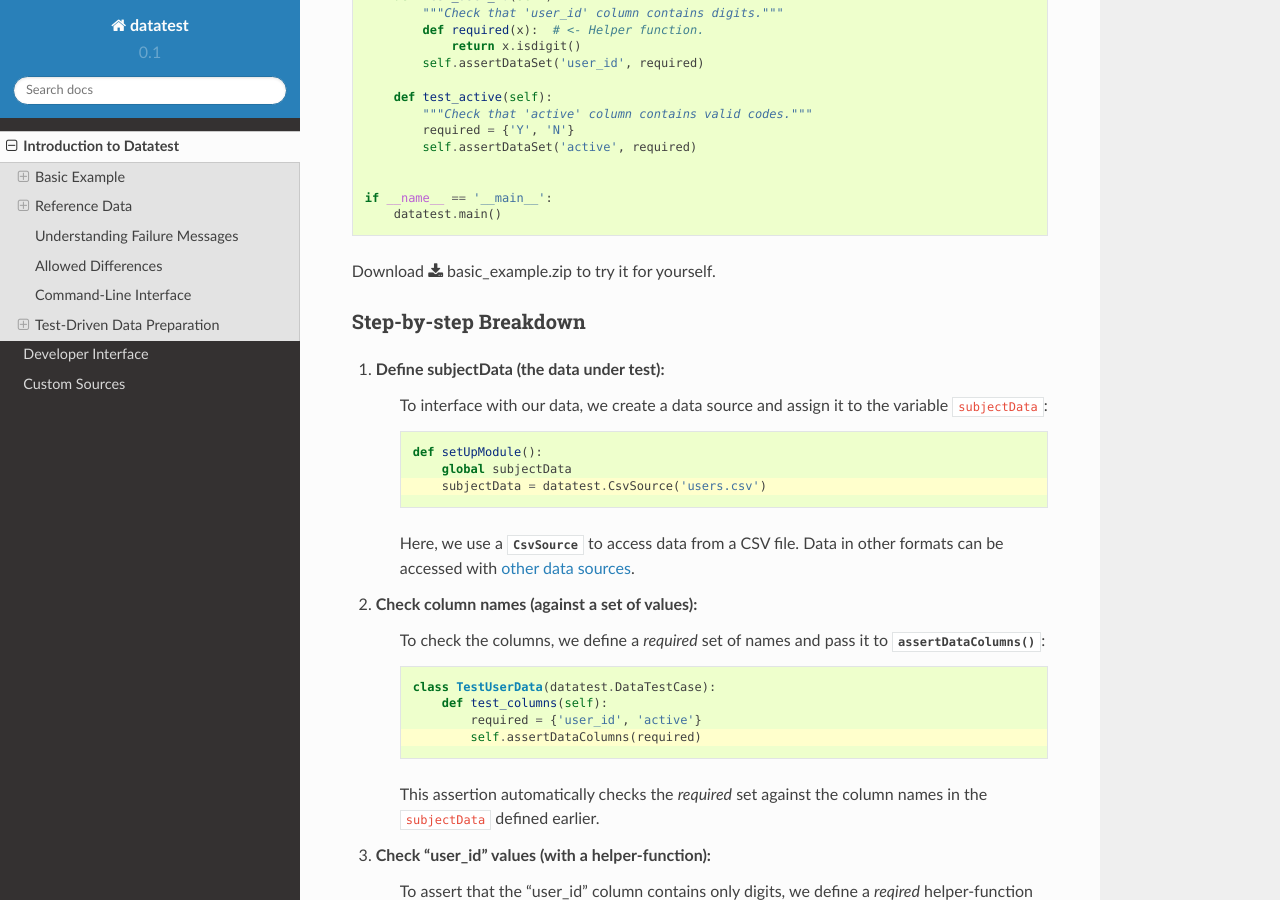
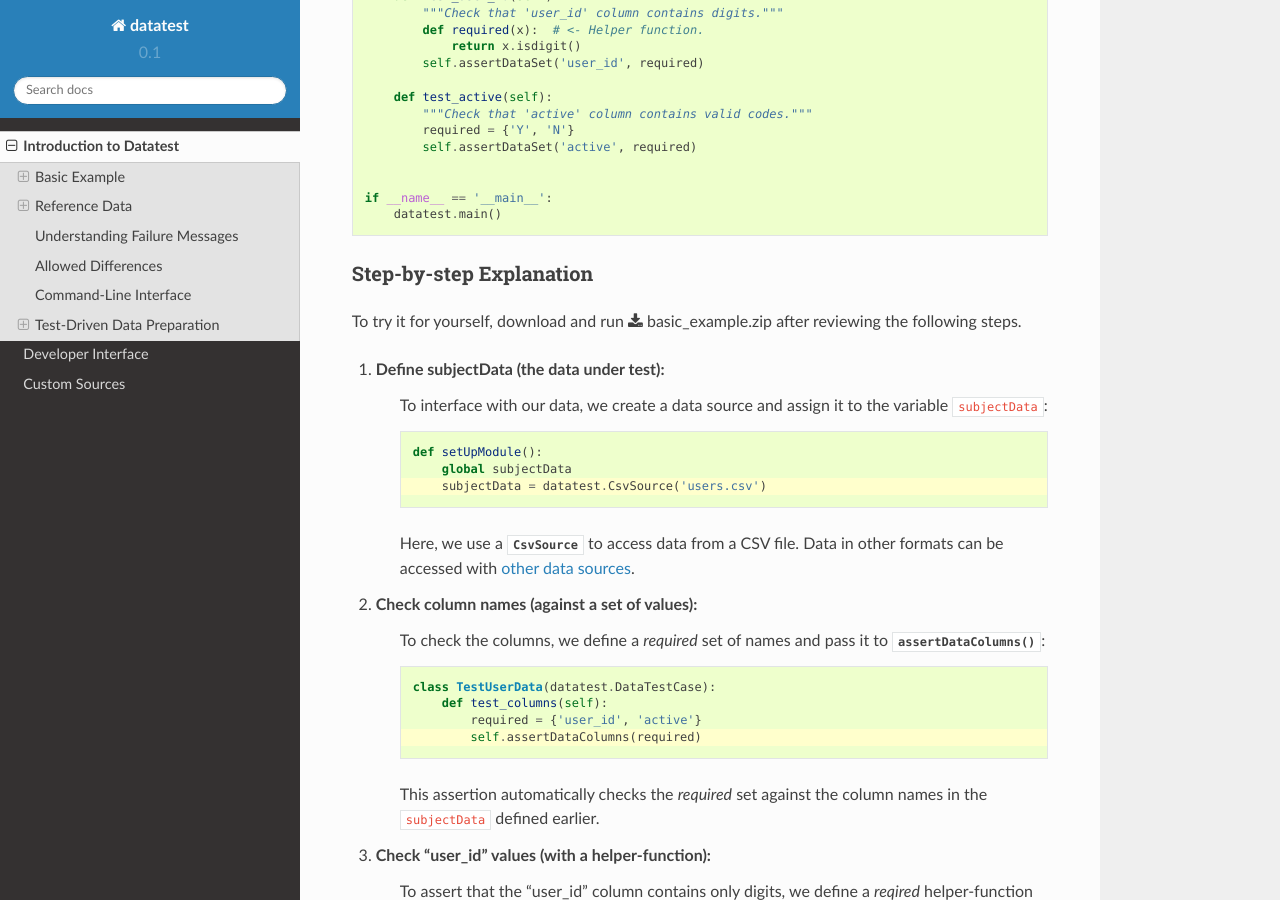
Before and after one commit to shawnbrown/datatest, a Sphinx documentation site: the page built from docs/intro.rst, in a window 1280 px wide and 900 px high, scrolled down 1027 px. Built offline with Sphinx 7.4.7 and the Read the Docs theme 2.0.0, drawn with Linux system fonts in a browser that asks for light colours; some of the changed text lies outside the part shown.

Commit message:
Reword text around download links to make the links more obvious.

```diff
--- a/docs/intro.rst
+++ b/docs/intro.rst
@@ -73,12 +73,12 @@ Here is a short script (test_users.py) to test the data in this file:
         datatest.main()
 
 
-Download :download:`basic_example.zip <_static/basic_example.zip>` to try it
-for yourself.
+Step-by-step Explanation
+------------------------
 
-
-Step-by-step Breakdown
-----------------------
+To try it for yourself, download and run
+:download:`basic_example.zip <_static/basic_example.zip>` after reviewing the
+following steps.
 
 1. Define subjectData (the data under test):
     To interface with our data, we create a data source and assign it to the
@@ -230,12 +230,13 @@ from ``referenceData`` are used in its place:
     if __name__ == '__main__':
         datatest.main()
 
-Download :download:`reference_data_example.zip <_static/reference_data_example.zip>`
-to try it for yourself.
 
+Step-by-step Explanation
+------------------------
 
-Step-by-step Breakdown
-----------------------
+To try it for yourself, download and run
+:download:`reference_data_example.zip <_static/reference_data_example.zip>`
+after reviewing the following steps.
 
 1. Define subjectData (data under test) and referenceData (data trusted to be correct):
     In addition to ``subjectData``, we load our reference data and assign it
```
